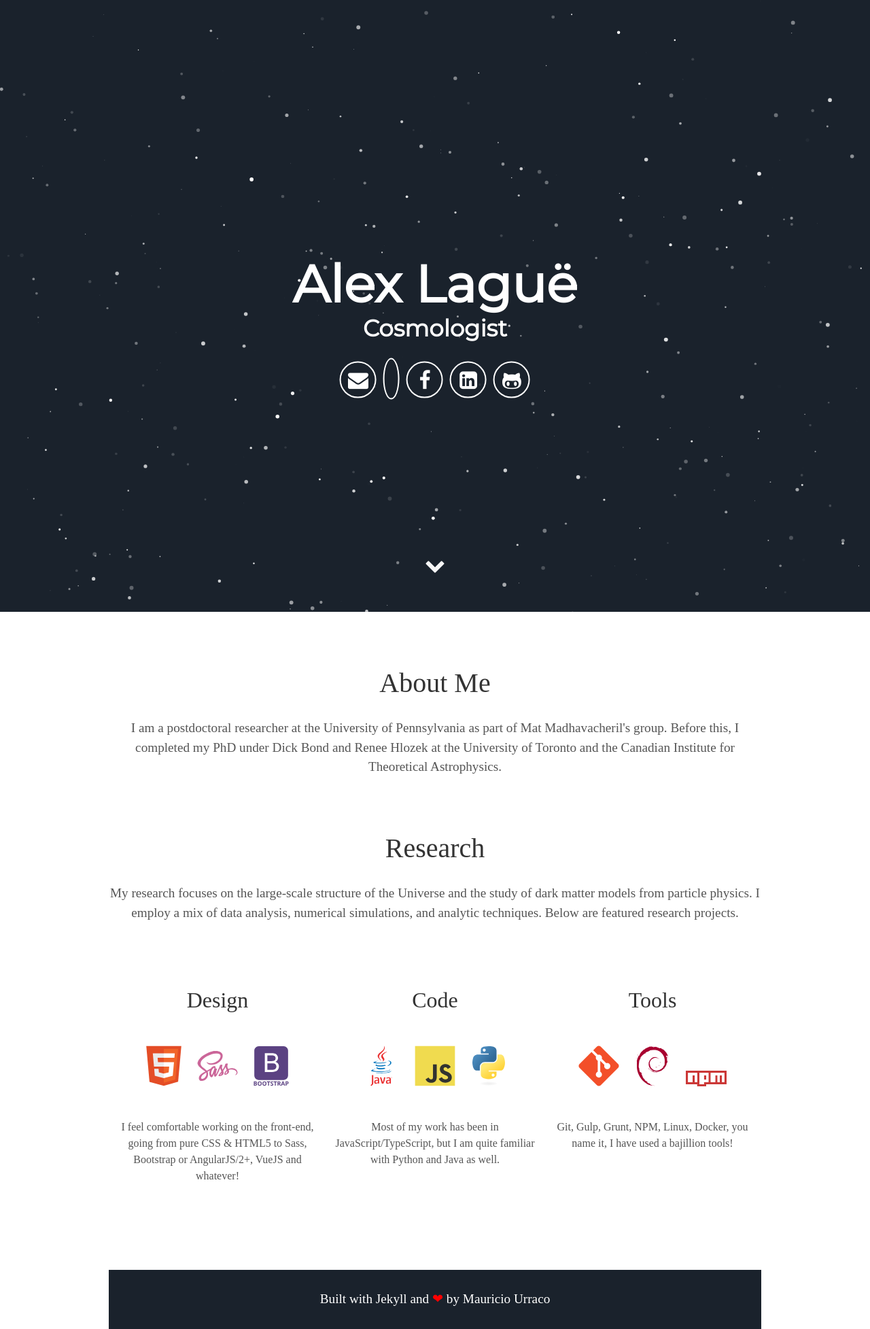
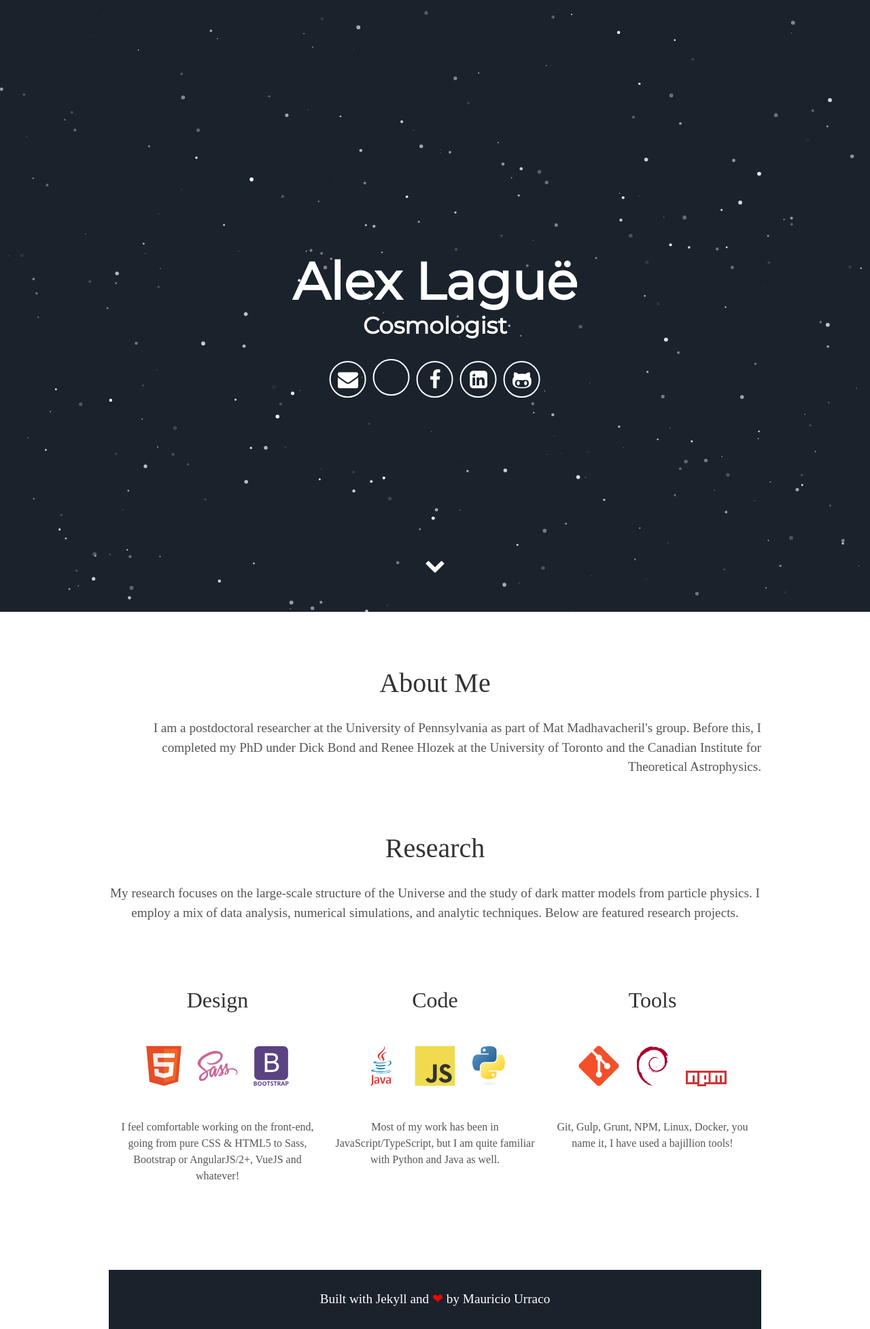
Before and after one commit to alexlague/alexlague.github.io, a Jekyll site: the page index.html, which Jekyll copies as it is, in a window 1280 px wide. Shown: the whole page at 68% size. Built offline with Jekyll 4.4.1, drawn with Linux system fonts in a browser that asks for light colours; some web fonts are replaced.

```diff
--- a/index.html
+++ b/index.html
@@ -27,7 +27,7 @@
 
 
 
-        <a aria-label="My Orcid" target="_blank" href="https://orcid.org/my-orcid?orcid=0000-0003-4642-6720"><i class="icon fab fa-orcid" aria-hidden="true"></i></a>
+        <a aria-label="My Orcid" target="_blank" href="https://orcid.org/my-orcid?orcid=0000-0003-4642-6720"><i class="icon fa fa-orcid" aria-hidden="true"></i></a>
 
 
         <a aria-label="My Facebook" target="_blank" href="https://www.facebook.com/mauricio.urraco"><i class="icon fa fa-facebook" aria-hidden="true"></i></a>
@@ -49,11 +49,8 @@
 
       <section id="about">
         <div class="user-details">
-          <style>
-        h1{text-align: center;}
-    </style>
   <h1>About Me</h1>
-  <p>I am a postdoctoral researcher at the University of Pennsylvania as part of Mat Madhavacheril's group. Before this, I completed my PhD under Dick Bond and Renee Hlozek at the University of Toronto and the Canadian Institute for Theoretical Astrophysics.</p>
+  <p align="right">I am a postdoctoral researcher at the University of Pennsylvania as part of Mat Madhavacheril's group. Before this, I completed my PhD under Dick Bond and Renee Hlozek at the University of Toronto and the Canadian Institute for Theoretical Astrophysics.</p>
 </div>
 </div>
 
```
